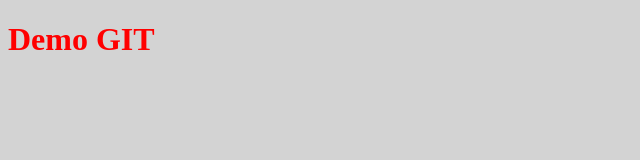
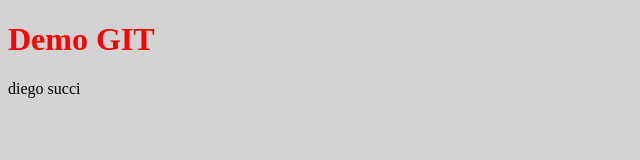
Before and after one commit to dluppoli/DemoGit, a plain HTML site: page index.html in a window 1280 px wide. Shown: the full height of the page, 0-640 px from the left. Drawn offline with Linux system fonts and the light colour scheme.

Commit message:
diego succi

```diff
--- a/index.html
+++ b/index.html
@@ -8,5 +8,10 @@
 </head>
 <body>
     <h1>Demo GIT</h1>
+
+    <div>
+        diego succi
+    </div>
+
 </body>
 </html>
```
